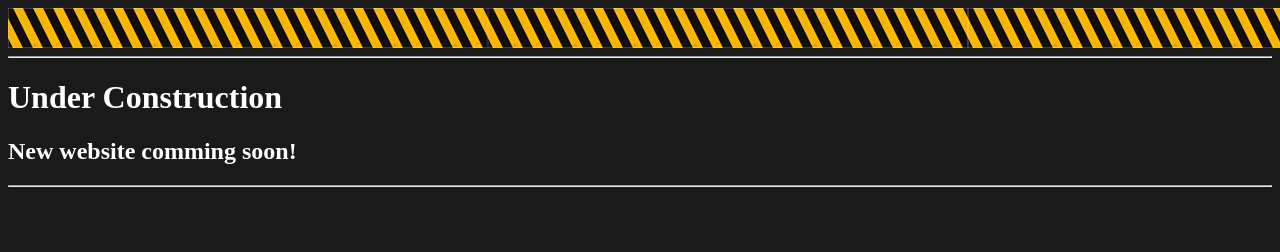
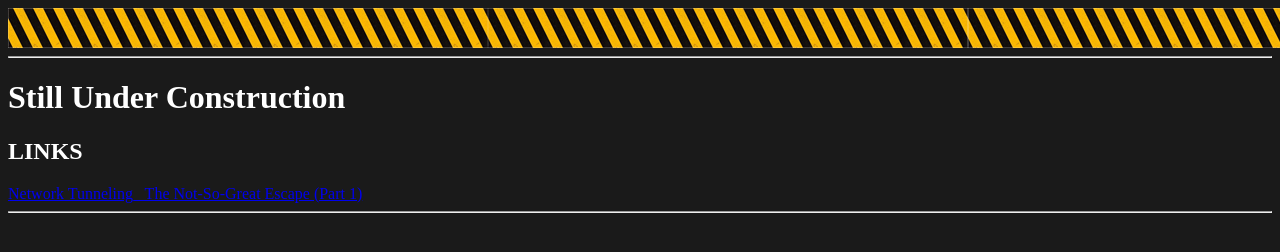
Before and after one commit to davidpaulknox/davidpaulknox.github.io, a plain HTML site: page index.html in a window 1280 px wide. Shown: the top 252 px of the page. Drawn offline with Linux system fonts and the light colour scheme.

Commit message:
Update index.html

```diff
--- a/index.html
+++ b/index.html
@@ -7,8 +7,9 @@
 		<hr>
 			<!--<a href="http://somegreatsite.com">Link Name</a>
 				is a link to another nifty site-->
-			<h1>Under Construction</h1>
-			<h2>New website comming soon!</h2>
+			<h1>Still Under Construction</h1>
+			<h2>LINKS</h2>
+            <a href="Network_Tunneling/Network Tunneling_ The Not-So-Great Escape (Part 1).html">Network Tunneling_ The Not-So-Great Escape (Part 1)</a>
 		<hr>
 	</body>
 </html>
```
